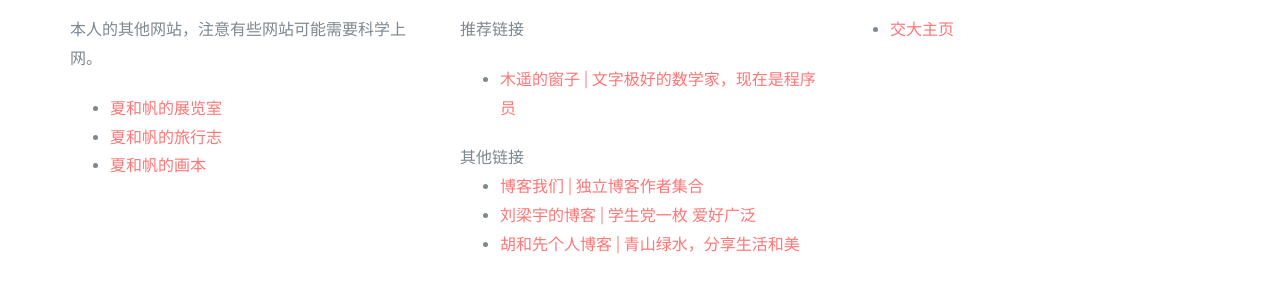
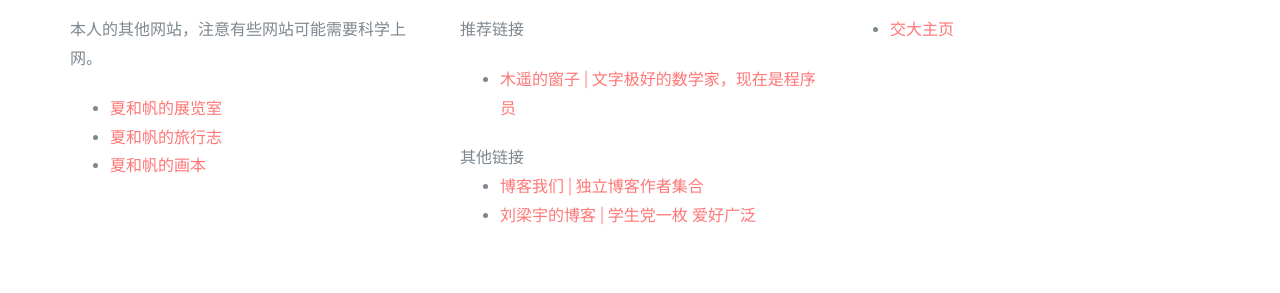
Before and after one commit to cnzhikai/v1_cnzhikai.github.io, a website: page links.html in a window 1280 px wide. Shown: the part 649-942 px from the top of the page. Drawn offline with nearby package versions, Linux system fonts and the light colour scheme.

Commit message:
Update links.html

```diff
--- a/links.html
+++ b/links.html
@@ -71,7 +71,6 @@
 			<ul>
 				<li><a href="https://blogwe.com/discussion.html">博客我们 | 独立博客作者集合</a></li>
 				<li><a href="https://blog.ayjhw.com/">刘梁宇的博客 | 学生党一枚 爱好广泛</a></li>
-				<li><a href="https://www.huhexian.com/">胡和先个人博客 | 青山绿水，分享生活和美</a></li>
 
 			</ul>
 			</p>
```
